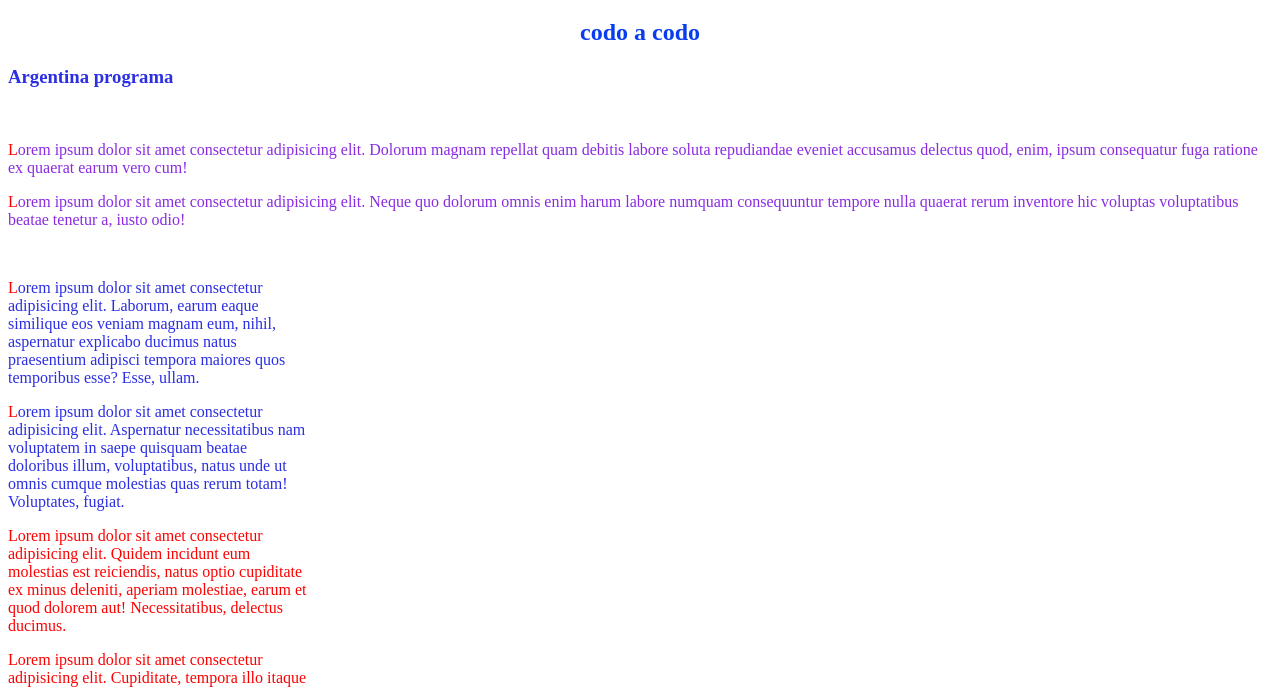
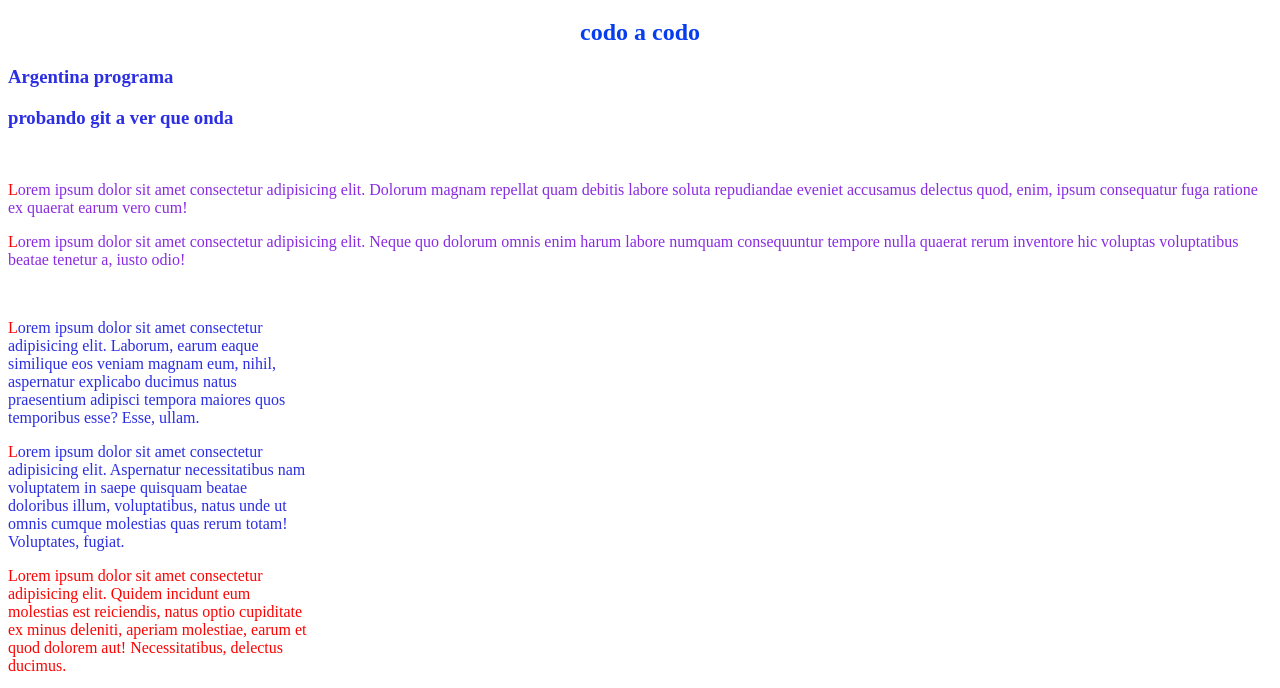
Before and after one commit to abeltintilay/tfdePython-grupo15, a plain HTML site: page pagina.html in a window 1280 px wide. Shown: the part 61-749 px from the top of the page. Drawn offline with Linux system fonts and the light colour scheme.

Commit message:
segundo commit que hago

```diff
--- a/pagina.html
+++ b/pagina.html
@@ -10,6 +10,7 @@
     <h1>Probando selecotres avanzados</h1>
     <h2> codo a codo</h2>
     <h3>Argentina programa</h3>
+    <h3>probando git a ver que onda</h3>
     <br>
     <p>Lorem ipsum dolor sit amet consectetur adipisicing elit. Dolorum magnam repellat quam debitis labore soluta repudiandae eveniet accusamus delectus quod, enim, ipsum consequatur fuga ratione ex quaerat earum vero cum!</p>
     <p>Lorem ipsum dolor sit amet consectetur adipisicing elit. Neque quo dolorum omnis enim harum labore numquam consequuntur tempore nulla quaerat rerum inventore hic voluptas voluptatibus beatae tenetur a, iusto odio!</p>
```
Also changed, not shown: 1 other file.
